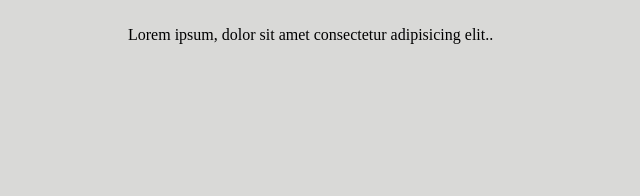
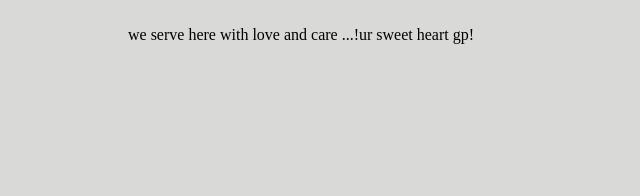
Before and after one commit to TeamPro10/FoodCourt, a plain HTML site: page index.html in a window 1280 px wide. Shown: the part 585-781 px from the top of the page, 0-640 px from the left. Drawn offline with Linux system fonts and the light colour scheme; no server answers.

Commit message:
my 1st commit on 02-02-2024

```diff
--- a/index.html
+++ b/index.html
@@ -65,7 +65,7 @@
             <button type="button" id="searchButton">Search</button>
         </form> -->
         <h1>Food Court</h1>
-        <p>Lorem ipsum, dolor sit amet consectetur adipisicing elit..</p>
+        <p>we serve here with love and care ...!ur sweet heart gp!</p>
       </div>
       <div class="innercontainer3">
         <div class="s s1">
```
